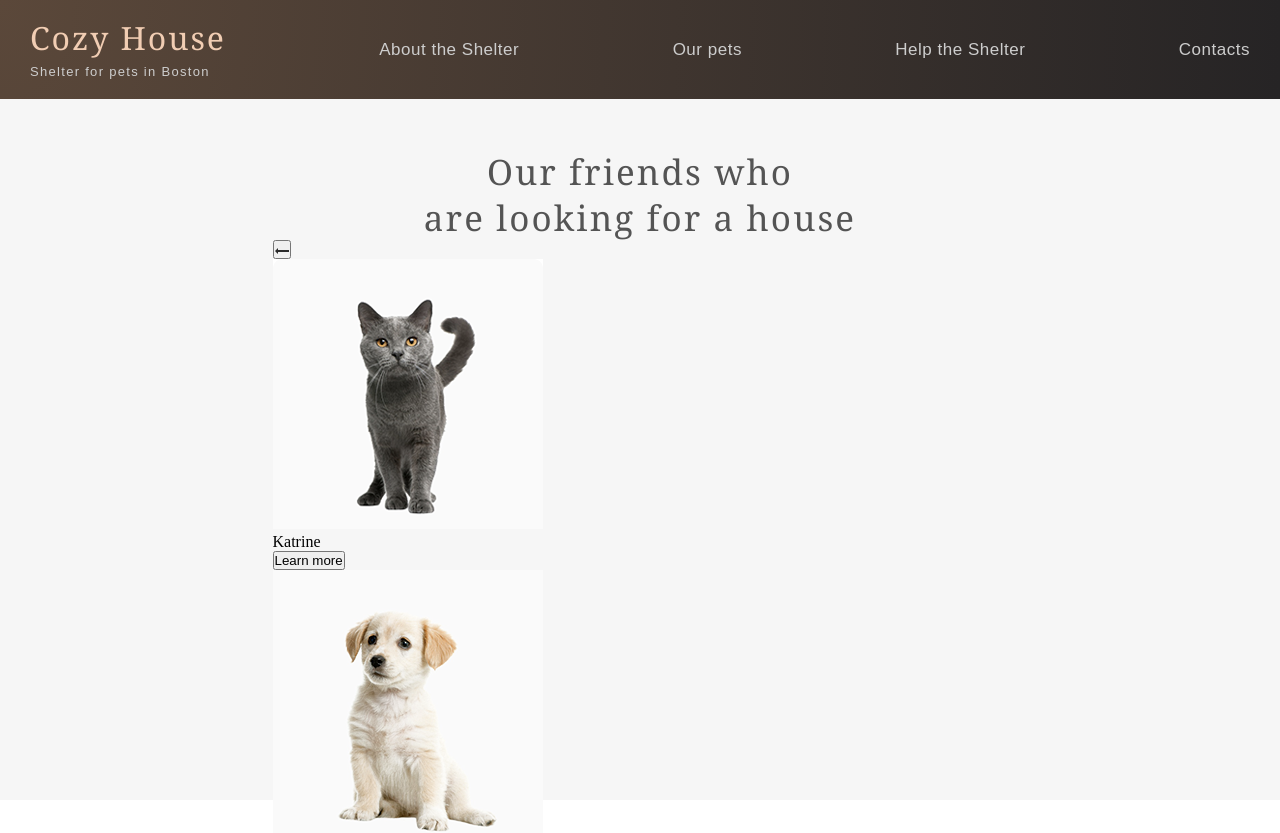
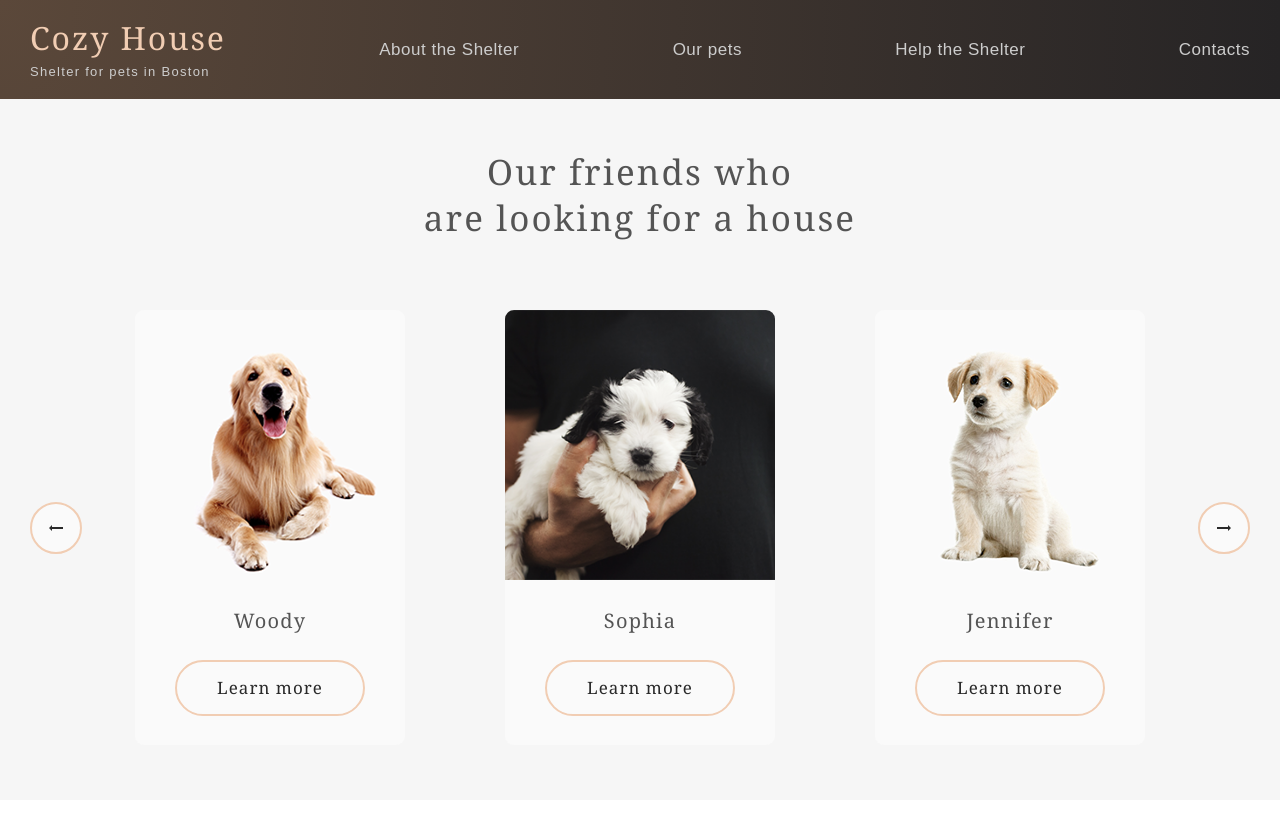
Before and after one commit to MiLee777/shelter, a React (Create React App) app: page /pets in a window 1280 px wide. Shown: the top 833 px of the page. After the commit the page ends 800 px from the top, so only its background shows below. Built offline with nearby package versions, Linux system fonts and the light colour scheme.

Commit message:
feat: add functionality to the slider

```diff
--- a/src/App.css
+++ b/src/App.css
@@ -20,6 +20,11 @@
 
 a {
   text-decoration: none;
+}
+
+button {
+  cursor: pointer;
+  transition: 0.5s ease-in;
 }
 
 .App {
@@ -102,22 +107,23 @@ h1 {
   line-height: 160%;
 }
 
-.home__btn {
-  padding: 15px 45px;
-  margin-top: 30px;
+.btn {
+  padding: 15px 40px;
   display:flex;
   justify-content: center;
   align-items: center;
-  background-color: var(--background-button);
+  font-family: var(--font-Georgia);
+  color: var(--text-color-dark);
   border-radius: 30px;
   font-size: 17px;
-  font-family: var(--font-Georgia);
   line-height: 130%;
   letter-spacing: 0.06em;
-  color: var(--text-color-dark);
   border: none;
-  cursor: pointer;
-  transition-duration: 0.5s;
+}
+
+.home__btn {
+  margin-top: 30px;
+  background-color: var(--background-button);
 }
 
 .home__btn {
@@ -239,3 +245,84 @@ h1 {
 .pets__title {
   text-align: center;
 }
+
+.pets__slider,
+.pets__content {
+  display: flex;
+}
+
+.pets__slider {
+  width: 100%;
+  margin-top: 70px;
+  align-items: center;
+  justify-content: space-between;
+}
+
+.pets__content {
+  column-gap: 100px;
+}
+
+.pets__box {
+  height: 435px;
+  background-color: #FAFAFA;
+  border-radius: 9px;
+  display: flex;
+  flex-direction: column;
+  align-items: center;
+  transition-duration: 0.5s;
+  cursor: pointer;
+}
+
+.pets__box:hover {
+  background-color: #FFFFFF;
+  box-shadow: 0px 2px 35px 14px rgba(13, 13, 13, 0.04);
+}
+
+.pets__box img {
+  width: 270px;
+  height: 270px;
+  object-fit: cover;
+  border-radius: 9px 9px 0px 0px;
+}
+
+.pet__info {
+  height: 165px;
+  display: flex;
+  flex-direction: column;
+  justify-content: space-evenly;
+  align-items: center;
+}
+
+.pets__name {
+  font-family: var(--font-Georgia);
+  font-size: 20px;
+  line-height: 23px;
+  letter-spacing: 0.06em;
+  color: var(--text-color-grey);
+}
+
+.pets__box-btn {
+  border: 2px solid #F1CDB3;
+  background-color: #FAFAFA;
+}
+
+.pets__box-btn:hover {
+  background-color: #F1CDB3;
+}
+
+.pets__slider-btn {
+  width: 52px;
+  height: 52px;
+  display: flex;
+  flex-direction: column;
+  align-items: center;
+  justify-content: center;
+  border: 2px solid #F1CDB3;
+  background-color: #FAFAFA;
+  border-radius: 50%;
+}
+
+.pets__slider-btn:hover {
+  background-color: #FDDCC4;
+  border: 2px solid #FDDCC4;
+}
--- a/src/components/main/Home.js
+++ b/src/components/main/Home.js
@@ -11,7 +11,7 @@ export function Home() {
           and open heart. He or she will love you more than anybody else in the world,
           you will see!
           </p>
-        <button className='home__btn'><a href={ OurPets }>Make a friend</a></button>
+        <button className='btn home__btn'><a href={ OurPets }>Make a friend</a></button>
       </div>
       <div className='home__img'>
         <img src={ HomePuppy } alt='Puppy' />
--- a/src/components/main/OurPets.js
+++ b/src/components/main/OurPets.js
@@ -1,32 +1,56 @@
 import { Pets } from '../../data';
 import ArrowLeft from '../../assets/image/icons/arrow-left.svg';
 import ArrowRight from '../../assets/image/icons/arrow-right.svg';
+import { useState } from 'react';
 
 export function OurPets() {
+
+  const generateRandomCards = (prevCards) => {
+    const newCards = [];
+    while(newCards.length < 3) {
+      const randomCard = Math.floor(Math.random() * Pets.length);
+      if(!prevCards.includes(randomCard) && !newCards.includes(randomCard)) {
+        newCards.push(randomCard);
+      }
+    }
+    return newCards;
+  }
+
+  const [cards, setCards] = useState(generateRandomCards([]));
+
+    const handleLeftClick = () => {
+      setCards(generateRandomCards(cards));
+    }
+
+    const handleRightClick = () => {
+      setCards(generateRandomCards(cards));
+    }
+
   return <div className='pets'>
     <div className='container pets__container'>
       <h2 className='title pets__title'>Our friends who <br/> are looking for a house</h2>
       <div className='pets__slider'>
-      <button className='pets__slider-btn'><img src={ ArrowLeft } alt='Arrow' /></button>
+      <button onClick={ handleLeftClick } className='pets__slider-btn pets__box-btn'><img src={ ArrowLeft } alt='Arrow' /></button>
 
-        {Pets.map((pet, index) => {
+      <div className='pets__content'>
+      {cards.map((cardsIndex) => {
+        const pet = Pets[cardsIndex]
           const { name, src } = pet;
 
           return (
-            <div key={ index } className='pets__content'>
-              <div className='pets__box'>
+              <div className='pets__box' key={ cardsIndex }>
                 <img src={ src } alt='Pet' />
                 <div className='pet__info'>
                   <p className='pets__name'>{ name }</p>
-                  <button className='pets__box-btn'>Learn more</button>
+                  <button className='btn pets__box-btn'>Learn more</button>
                 </div>
               </div>
-            </div>
           )
         })}
+      </div>
 
 
-      <button className='pets__slider-btn'><img src={ ArrowRight } alt='Arrow' /></button>
+      <button onClick={ handleRightClick } className='pets__slider-btn pets__box-btn'><img src={ ArrowRight } alt='Arrow' /></button>
       </div>
 
     </div>
--- a/src/data.js
+++ b/src/data.js
@@ -6,7 +6,6 @@ import Timmy from './assets/image/our-pets/Timmy.png';
 import Charly from './assets/image/our-pets/Charly.png';
 import Scarlett from './assets/image/our-pets/Scarlett.png';
 import Freddie from './assets/image/our-pets/Freddie.png';
-import Sayko from './assets/image/our-pets/Sayko.avif';
 
 export const Pets = [
 
@@ -112,19 +111,6 @@ export const Pets = [
       diseases: 'none',
       parasites: 'none'
     }
-  },
-
-  {
-    name: 'Sayko',
-    breed: 'Cat - British Shorthair',
-    src: Sayko,
-    text: 'Sayko alittle princess.',
-    info: {
-      age: '1.5 month',
-      inoculations: 'none',
-      diseases: 'none',
-      parasites: 'none'
-    }
   }
 
 ];
```
